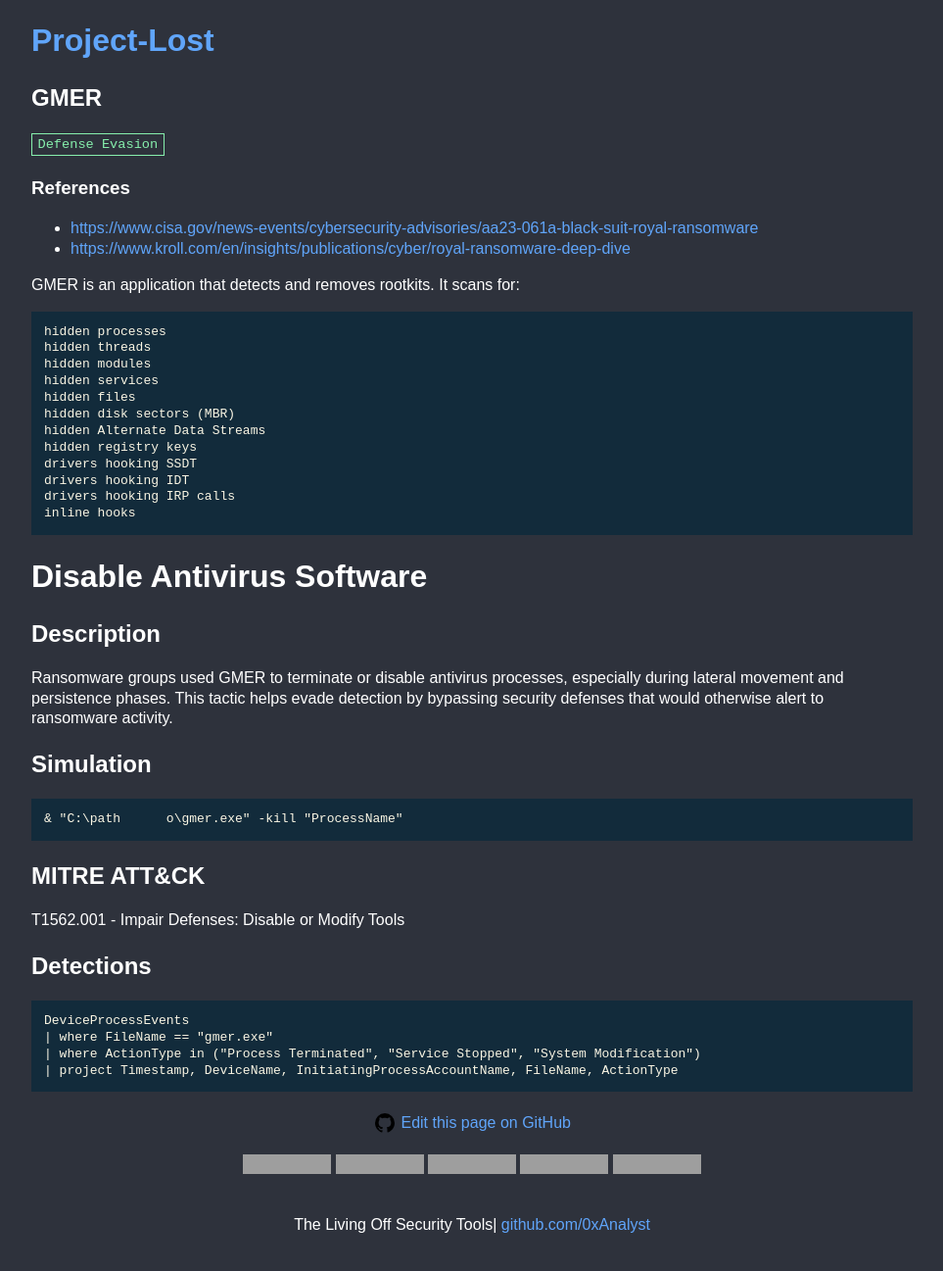
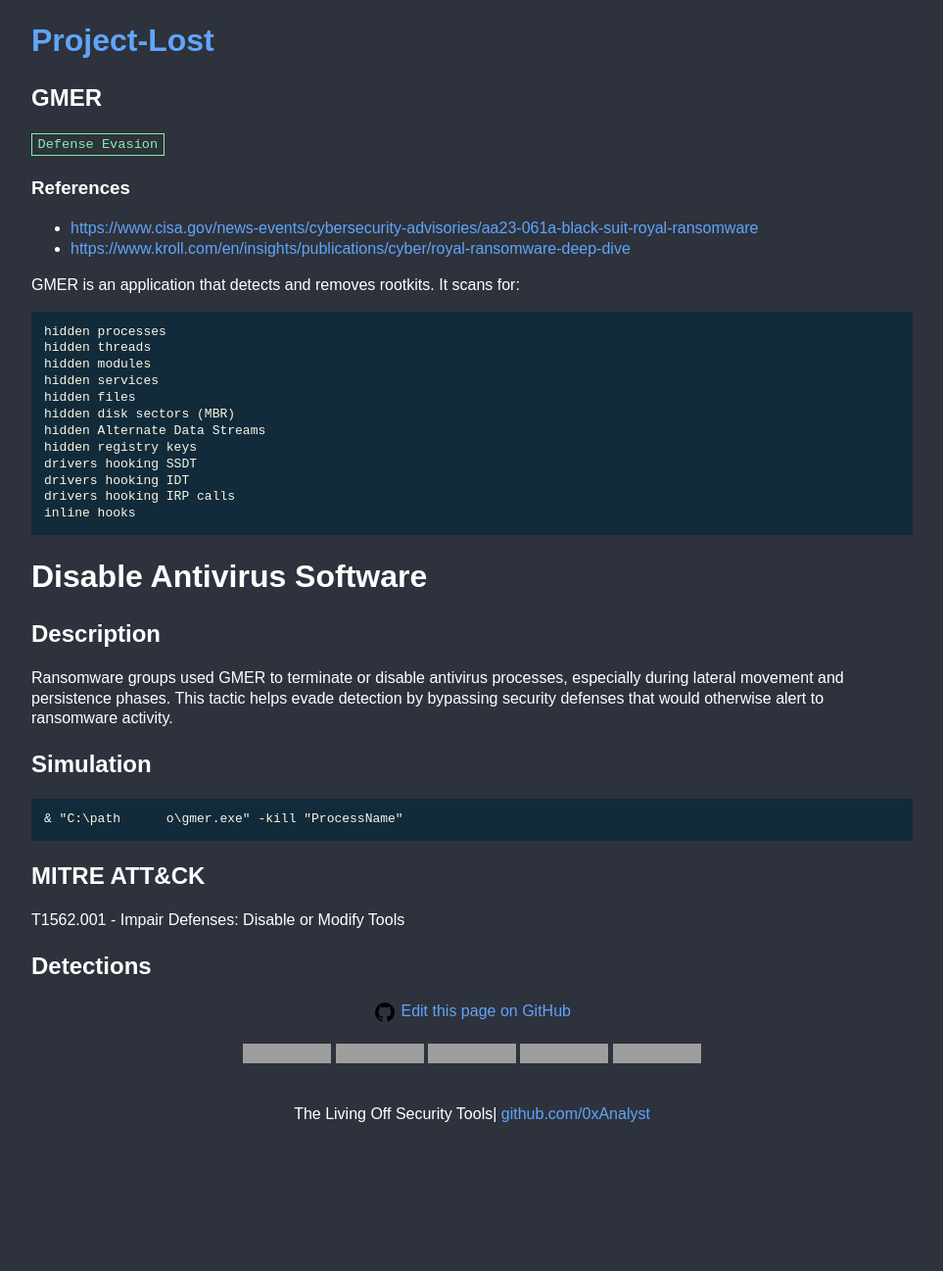
Before and after one commit to 0xAnalyst/Project-Lost, a Jekyll site: the page built from _tool/GMER.md, in a window 1280 px wide. Shown: the whole page at 98% size, without its empty margins (158-1121 px from the left). Built offline with Jekyll 4.4.1, drawn with Linux system fonts in a browser that asks for light colours; after the commit the page ends 1184 px from its top, so only the background shows below that; grey boxes are pictures that could not be loaded.

Commit message:
Update GMER.md

````diff
--- a/_tool/GMER.md
+++ b/_tool/GMER.md
@@ -38,9 +38,3 @@
 T1562.001 - Impair Defenses: Disable or Modify Tools
 
 ## Detections
-```
-DeviceProcessEvents
-| where FileName == "gmer.exe"
-| where ActionType in ("Process Terminated", "Service Stopped", "System Modification")
-| project Timestamp, DeviceName, InitiatingProcessAccountName, FileName, ActionType
-```
````
